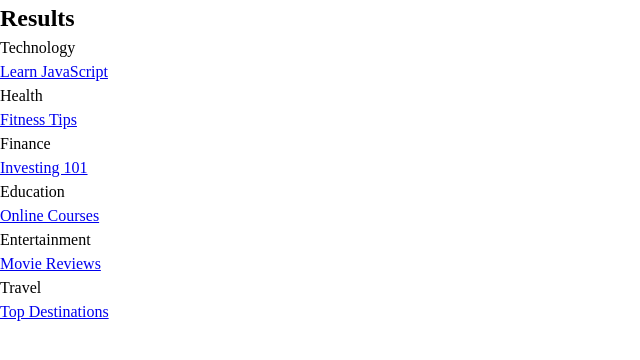
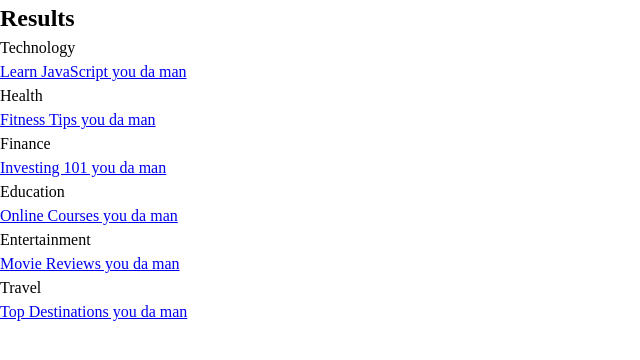
Before and after one commit to syradar/pens, a website built with Vite: page index.html in a window 1280 px wide. Shown: the whole page, without its empty margins (0-640 px from the left). Built offline with nearby package versions, Linux system fonts and the light colour scheme.

Commit message:
use custom element

```diff
--- a/index.html
+++ b/index.html
@@ -8,7 +8,10 @@
   </head>
   <body>
     <h2>Results</h2>
-    <div id="results-container"></div>
+
+    <sry-header>
+      <div id="results-container"></div>
+    </sry-header>
 
     <template id="result-template">
       <div class="result">
--- a/src/index.js
+++ b/src/index.js
@@ -12,36 +12,36 @@ import { getTemplateRenderer } from "./lib/template";
  * Returns an array of mocked data.
  * @returns {MockedData[]} The array of mocked data.
  */
-function getMockData() {
+function getMockData(query) {
   return [
     {
       category: "Technology",
-      linkText: "Learn JavaScript",
+      linkText: `Learn JavaScript ${query}`,
       linkUrl: "https://example.com/learn-js",
     },
     {
       category: "Health",
-      linkText: "Fitness Tips",
+      linkText: `Fitness Tips ${query}`,
       linkUrl: "https://example.com/fitness-tips",
     },
     {
       category: "Finance",
-      linkText: "Investing 101",
+      linkText: `Investing 101 ${query}`,
       linkUrl: "https://example.com/investing-101",
     },
     {
       category: "Education",
-      linkText: "Online Courses",
+      linkText: `Online Courses ${query}`,
       linkUrl: "https://example.com/online-courses",
     },
     {
       category: "Entertainment",
-      linkText: "Movie Reviews",
+      linkText: `Movie Reviews ${query}`,
       linkUrl: "https://example.com/movie-reviews",
     },
     {
       category: "Travel",
-      linkText: "Top Destinations",
+      linkText: `Top Destinations ${query}`,
       linkUrl: "https://example.com/top-destinations",
     },
   ];
@@ -51,38 +51,105 @@ function getMockData() {
  * Simulates an API call to fetch data.
  * @returns {Promise<{json: () => Promise<{Items: MockedData[]}>}>} The response object containing a JSON method.
  */
-async function fetchContrived() {
+async function fetchContrived(query) {
   // Faked roundtrip delay
   await new Promise((resolve) => setTimeout(resolve, 200));
 
   return Promise.resolve({
     async json() {
       return {
-        Items: getMockData(),
+        Items: getMockData(query),
       };
     },
   });
 }
 
 /**
- * Fetches and displays the search results using the provided template renderer.
- * @param {(data: MockedData[]) => void} templateRenderer - The template renderer to use for displaying results.
- */
-async function fetchAndDisplayResults(templateRenderer) {
-  try {
-    const response = await fetchContrived();
-    const data = await response.json();
-    templateRenderer(data.Items);
-  } catch (error) {
-    console.error("Error fetching search results:", error);
-  }
-}
-
-/**
  * Initializes the application by setting up the template renderer and fetching the initial data.
  */
 async function initApp() {
-  const resultsContainer = document.getElementById("results-container");
+  const sry = document.querySelector("sry-header");
+
+  sry.addEventListener(SryHeader.EVENTS.READY, () => {
+    sry.dispatchEvent(
+      new CustomEvent(SryHeader.EVENTS.SEARCH, {
+        detail: {
+          query: "you da man",
+        },
+      }),
+    );
+  });
+
+  sry.addEventListener(SryHeader.EVENTS.RESULTS, (data) => {
+    console.log("caught the data");
+    console.log(data.detail.data);
+  });
+
+  // dispatchEvent(
+  //   new CustomEvent(SryHeader.EVENTS.SEARCH, {
+  //     detail: {
+  //       query: "you da man",
+  //     },
+  //   }),
+  // );
+
+  console.log("defined sry-header");
+  customElements.define("sry-header", SryHeader);
+  // Define the custom element
+}
+
+// Call the function to fetch and display results when the page loads
+document.addEventListener("DOMContentLoaded", initApp);
+
+class SryHeader extends HTMLElement {
+  constructor() {
+    super();
+    // Attach a shadow DOM tree to the instance.
+    // this.attachShadow({ mode: "open" });
+
+    // // Create the header element
+    // const header = document.createElement("header");
+    // header.textContent = "Default Header Text";
+
+    // // Apply some styles
+    // const style = document.createElement("style");
+    // style.textContent = `
+    //   header {
+    //     background-color: #f8f9fa;
+    //     color: #343a40;
+    //     padding: 1rem;
+    //     text-align: center;
+    //     font-size: 1.5rem;
+    //     border-bottom: 1px solid #dee2e6;
+    //   }
+    // `;
+
+    // Append the header and styles to the shadow root
+    // this.shadowRoot.append(style, header);
+  }
+
+  static EVENTS = Object.freeze({
+    SEARCH: "SryHeader:Search",
+    READY: "SryHeader:Ready",
+    RESULTS: "SryHeader:Results",
+  });
+
+  // // Observe attributes to reflect changes
+  static get observedAttributes() {
+    return ["text"];
+  }
+
+  // Called when the element is inserted into the DOM
+  async connectedCallback() {
+    console.log("SryHeader element added to page.");
+    // if (this.hasAttribute("text")) {
+    //   this.updateHeaderText();
+    // }
+
+    const children = this.querySelectorAll("*");
+    console.log("children", children);
+
+    const resultsContainer = this.querySelector("#results-container");
 
     const templateRenderer = getTemplateRenderer({
       // Selector to the template element
@@ -97,13 +164,88 @@ async function initApp() {
       debug: false,
     });
 
+    this.addEventListener(SryHeader.EVENTS.SEARCH, (e) => {
+      this.onSearchHandler(e, templateRenderer);
+    });
+
+    // this.addEventListener(SryHeader.EVENTS.READY, (e) => {
+    //   console.log("onready", e);
+    // });
+    // console.log("onready");
+    this.emit(SryHeader.EVENTS.READY);
+  }
+  /**
+   * Emit a custom event
+   * @param  {String} type   The event type
+   * @param  {Object} detail Any details to pass along with the event
+   */
+  emit(type, detail = {}) {
+    // Create a new event
+    const event = new CustomEvent(type, {
+      bubbles: true,
+      cancelable: true,
+      detail: detail,
+    });
+
+    // Dispatch the event
+    return this.dispatchEvent(event);
+  }
+
+  async onSearchHandler(e, templateRenderer) {
+    console.log("each", e, templateRenderer);
+
+    const query = e.detail.query;
+
     if (templateRenderer.err) {
       return Result.err(templateRenderer);
     }
 
-  await fetchAndDisplayResults(templateRenderer.value);
+    await this.fetchAndDisplayResults(templateRenderer.value, query);
     return Result.ok(true);
   }
 
-// Call the function to fetch and display results when the page loads
-document.addEventListener("DOMContentLoaded", initApp);
+  // Called when the element is removed from the DOM
+  disconnectedCallback() {
+    console.log("SryHeader element removed from page.");
+  }
+
+  // Called when observed attribute values change
+  attributeChangedCallback(name, oldValue, newValue) {
+    console.log("label", name, oldValue, newValue);
+
+    // if (name === "text" && oldValue !== newValue) {
+    //   this.updateHeaderText();
+    // }
+  }
+
+  // // Custom method to update the header text
+  // updateHeaderText() {
+  //   const header = this.shadowRoot.querySelector("header");
+  //   if (header) {
+  //     header.textContent = this.getAttribute("text");
+  //   }
+  // }
+
+  /**
+   * Fetches and displays the search results using the provided template renderer.
+   * @param {(data: MockedData[]) => void} templateRenderer - The template renderer to use for displaying results.
+   */
+  async fetchAndDisplayResults(templateRenderer, query) {
+    try {
+      const response = await fetchContrived(query);
+      const data = await response.json();
+      templateRenderer(data.Items);
+      this.dispatchEvent(
+        new CustomEvent(SryHeader.EVENTS.RESULTS, {
+          bubbles: true,
+          composed: true,
+          detail: {
+            data: data.Items,
+          },
+        }),
+      );
+    } catch (error) {
+      console.error("Error fetching search results:", error);
+    }
+  }
+}
```
Also changed, not shown: src/lib/template.js. Lines whose indentation alone changed are shown as unchanged.
